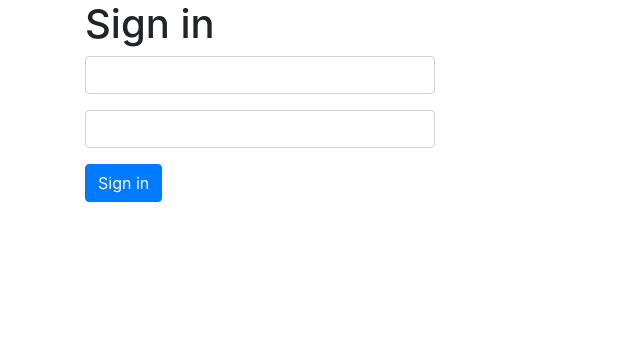
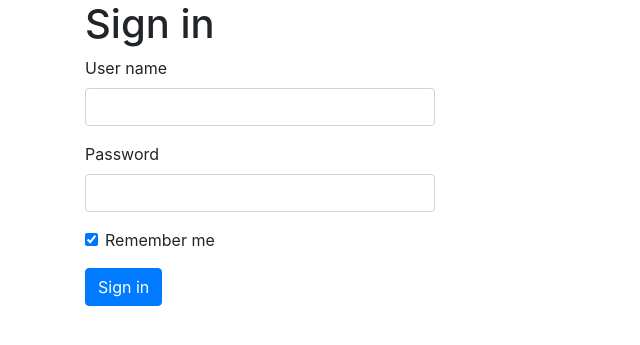
Before and after one commit to sid8l/learn_flask, a Flask app: page /login in a window 1280 px wide. Shown: the top 345 px of the page, without its empty margins (0-640 px from the left). Run offline with Flask 2, Linux system fonts and the light colour scheme; some libraries are stand-ins or nearby versions.

Commit message:
add remember user

```diff
--- a/webapp/__init__.py
+++ b/webapp/__init__.py
@@ -40,7 +40,7 @@ def create_app():
         if form.validate_on_submit():
             user = User.query.filter(User.username == form.username.data).first()
             if user and user.check_password(form.password.data):
-                login_user(user)
+                login_user(user, remember=form.remember_me.data)
                 flash(f'Hello {user.username}')
                 return redirect(url_for('index'))
         flash('Wrong username or password')
--- a/webapp/forms.py
+++ b/webapp/forms.py
@@ -1,9 +1,10 @@
 from flask_wtf import FlaskForm
-from wtforms import StringField, PasswordField, SubmitField
+from wtforms import BooleanField, StringField, PasswordField, SubmitField
 from wtforms.validators import DataRequired
 
 
 class LoginForm(FlaskForm):
     username = StringField('User name', validators=[DataRequired()], render_kw={'class': 'form-control'})
     password = PasswordField('Password', validators=[DataRequired()], render_kw={'class': 'form-control'})
+    remember_me = BooleanField('Remember me', default=True, render_kw={'class': 'form-check-input'})
     submit = SubmitField('Sign in', render_kw={'class': 'btn btn-primary'})
--- a/webapp/templates/login.html
+++ b/webapp/templates/login.html
@@ -27,12 +27,16 @@
                 <form action="{{ url_for('process_login') }}" method="POST">
                     {{ form.hidden_tag() }}
                     <div class="form-group">
-                        {{ form.username.lable }}
+                        {{ form.username.label }}
                         {{ form.username() }}
                     </div>
                     <div class="form-group">
-                        {{ form.password.lable }}
+                        {{ form.password.label }}
                         {{ form.password() }}
+                    </div>
+                    <div class="form-group form-check">
+                        {{ form.remember_me() }}
+                        {{ form.remember_me.label(class_='form-check-label') }}
                     </div>
                     {{ form.submit() }}
                 </form>
```
Also changed, not shown: 1 other file.
